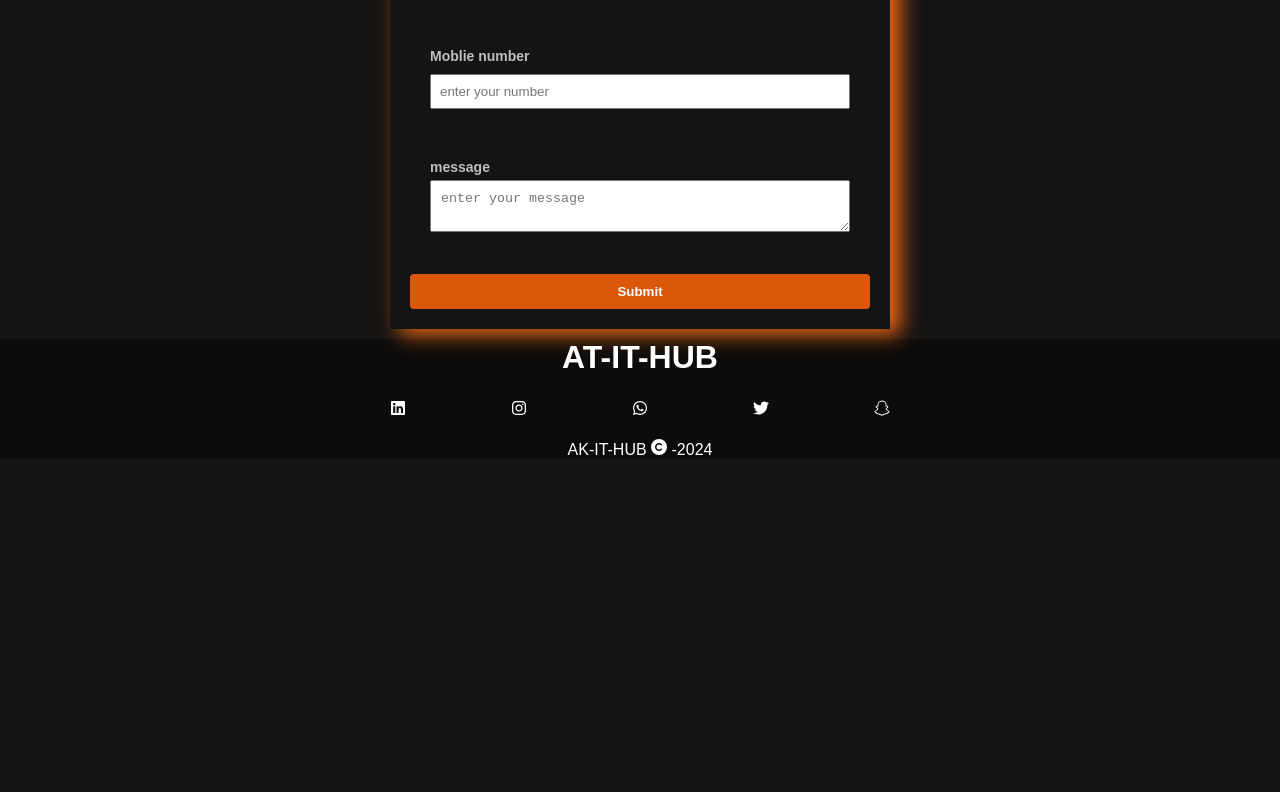
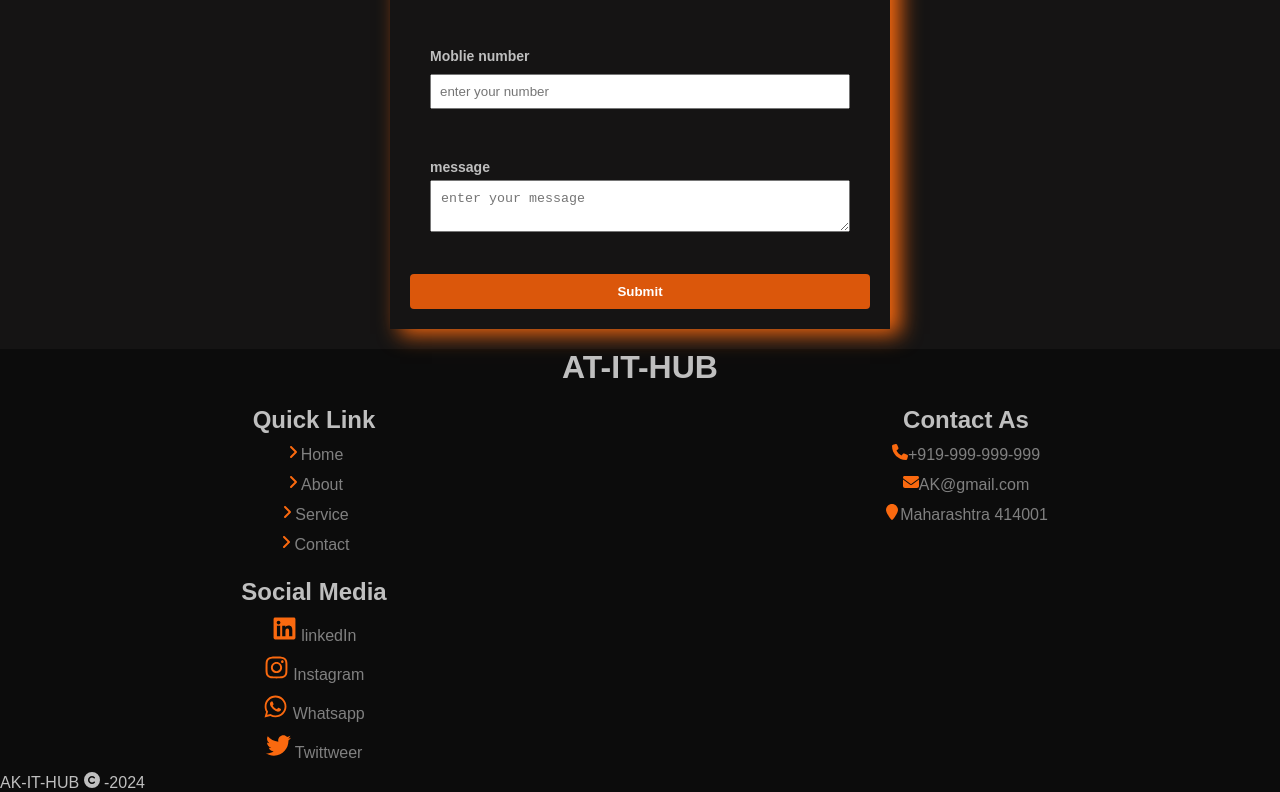
Before and after one commit to Sridevijagadesh/AK-IT-Hub, a React (Create React App) app: page / in a window 1280 px wide. Shown: the part 2001-2793 px from the top of the page. Before the commit the page ends 2460 px from the top, so only its background shows below. Built offline with nearby package versions, Linux system fonts and the light colour scheme.

Commit message:
navgation-bar and footer

```diff
--- a/src/Component/Footer/Footer.css
+++ b/src/Component/Footer/Footer.css
@@ -1,22 +1,30 @@
 .footer{
-  height: 15vh;
-  background-color: #0c0c0c;
-  display: flex;
-  flex-direction: column;
-  justify-content: center;
-  align-items: center;
-  color: white;
-  margin-top: 50px;
-
+background-color: #0c0c0c;
+margin-top: 60px;
+}
+.footer h1{
+  text-align: center;
+  margin-bottom: 20px;
 }
 .footer-plane{
-  display: flex;
-  width: 500px;
-  margin-top: 10px;
-  justify-content: space-between;
-  align-items: center;
-  height: 450px;
+  display: grid;
+  grid-template-columns: repeat(auto-fit, minmax(27rem, 1fr));
+  gap:1.5rem;
+  align-items: flex-start;
+}
+.box{
+display: flex;
+align-items: center;
+justify-content: space-around;
+flex-direction: column;
 }
 .footer p{
   margin-top: 10px;
 }
+.box p{
+  color: gray;
+  text-align: center;
+}
+.box p:hover{
+  color: #fa690f;
+}
--- a/src/Component/Footer/Footer.jsx
+++ b/src/Component/Footer/Footer.jsx
@@ -1,16 +1,33 @@
 import React from 'react'
-import { FaLinkedin , FaInstagram , FaWhatsapp ,FaCopyright , FaTwitter, FaSnapchat} from "react-icons/fa6";
+import { FaLinkedin , FaInstagram , FaWhatsapp ,FaCopyright , FaTwitter, FaSnapchat, FaAngleRight ,FaPhone,FaEnvelope, FaLocationPin } from "react-icons/fa6";
 import '../Footer/Footer.css'
 const Footer = () => {
   return (
     <div className='footer'>
       <h1>AT-IT-HUB</h1>
       <div className='footer-plane'>
-      <FaLinkedin/>
-    <FaInstagram/>
-    <FaWhatsapp/>
-    <FaTwitter/>
-    <FaSnapchat/>
+      <div className='box'>
+        <h2>Quick Link</h2>
+       <p><FaAngleRight color='#fa690f'/>Home</p>
+        <p><FaAngleRight color='#fa690f'/>About</p>
+      <p><FaAngleRight color='#fa690f'/>Service</p>
+        <p><FaAngleRight color='#fa690f'/>Contact</p>
+      </div>
+      <div className='box'>
+        <h2>Contact As</h2>
+       <p> <FaPhone color='#fa690f'/>+919-999-999-999</p>
+       <p> <FaEnvelope  color='#fa690f'/>AK@gmail.com</p>
+       <p> <FaLocationPin color='#fa690f'/>Maharashtra 414001</p>
+      </div>
+
+   <div className='box'>
+    <h2>Social Media</h2>
+    <p><FaLinkedin color='#fa690f' fontSize='25px'/> linkedIn</p>
+    <p><FaInstagram color='#fa690f' fontSize='25px'/> Instagram</p>
+    <p><FaWhatsapp color='#fa690f' fontSize='25px'/> Whatsapp</p>
+    <p><FaTwitter color='#fa690f' fontSize='25px'/> Twittweer</p>
+
+    </div>
     </div>
     <p>AK-IT-HUB <FaCopyright/> -2024</p>
     </div>
--- a/src/Component/Navbar/Navbar.jsx
+++ b/src/Component/Navbar/Navbar.jsx
@@ -21,10 +21,10 @@ const Navbar = () => {
         <p>AK-IT-HUB</p>
       </div>
       <ul className={active}>
-        <li ><NavLink to='/' className='link ' >Home</NavLink></li>
-        <li><NavLink to='/about'  className='link'>About</NavLink></li>
-        <li><NavLink to='/service'  className='link'>service</NavLink></li>
-        <li><NavLink to='/contact' className='link'>contact</NavLink></li>
+        <li ><NavLink to='/' className='link ' onClick={toogleIcon} >Home</NavLink></li>
+        <li><NavLink to='/about'  className='link' onClick={toogleIcon}>About</NavLink></li>
+        <li><NavLink to='/service'  className='link' onClick={toogleIcon}>service</NavLink></li>
+        <li><NavLink to='/contact' className='link' onClick={toogleIcon}>contact</NavLink></li>
       </ul>
 <div  className={toogleIcon} onClick={navToggle}>
   <div className="line1"></div>
--- a/src/Pages/CSS/home.css
+++ b/src/Pages/CSS/home.css
@@ -249,6 +249,7 @@ margin-top: 20px;
 
 
 
+
 /* media query */
 
 /* @media screen and (max-width: 768px){
```
